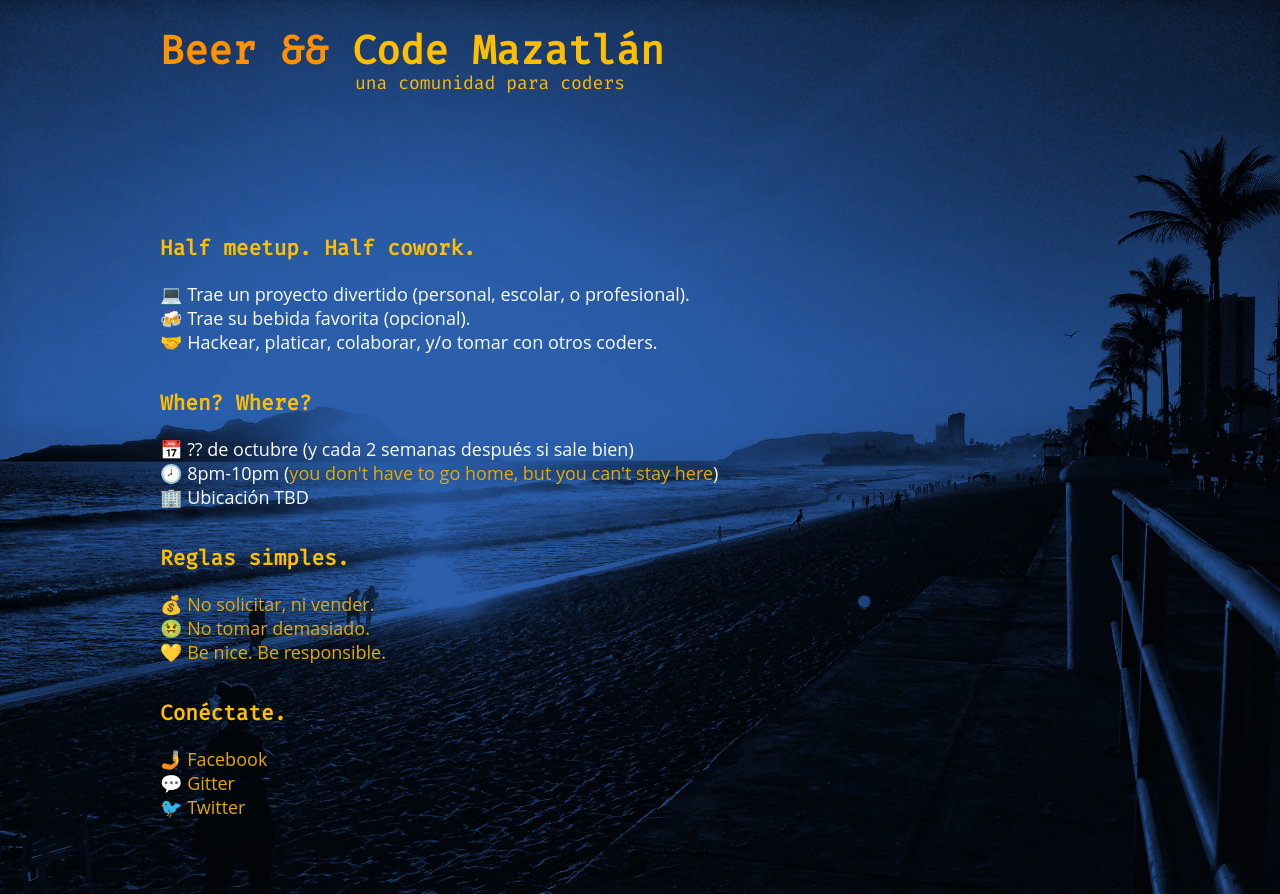
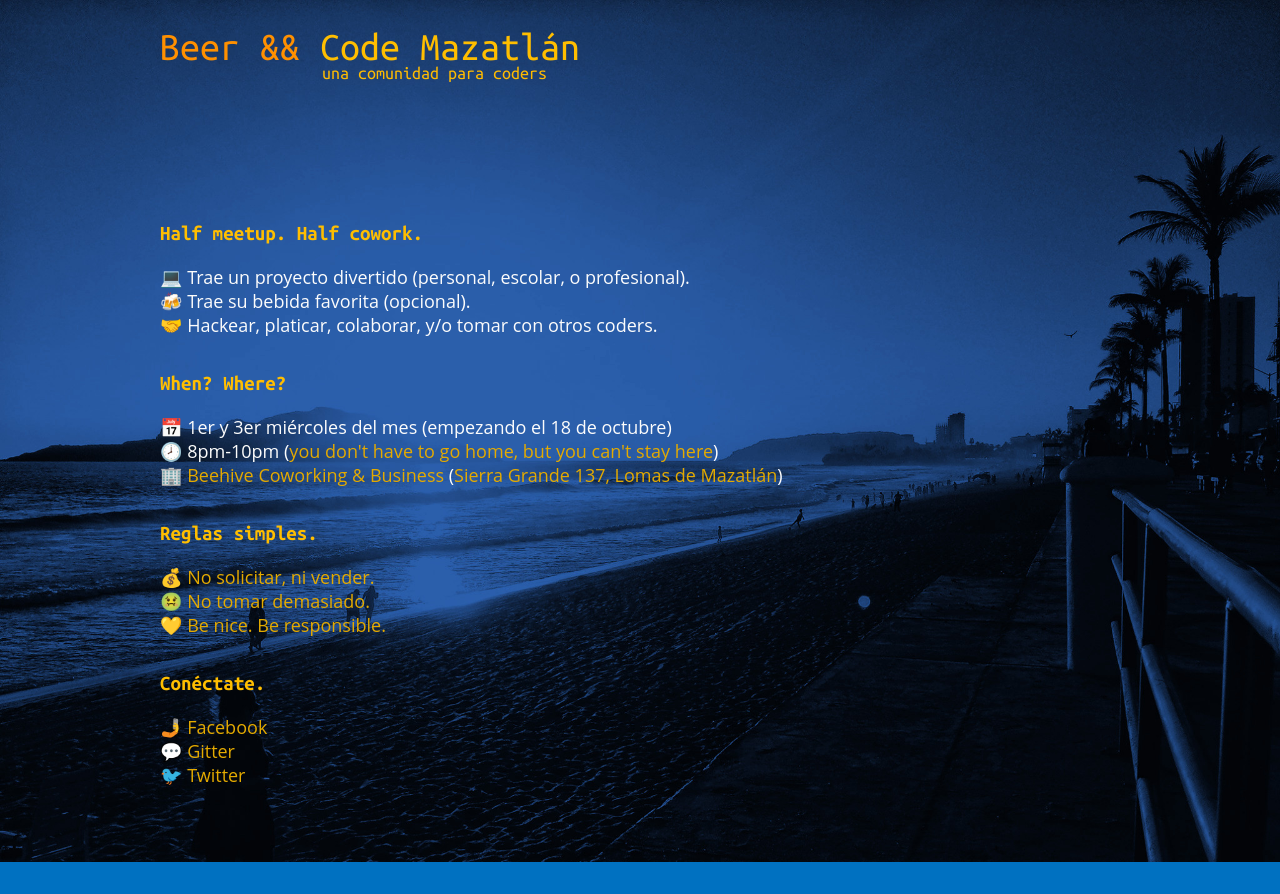
Before and after one commit to codemazatlan/beer-code, a plain HTML site: page index.html in a window 1280 px wide. After the commit the page ends 862 px from the top, so only its background shows below. Drawn offline with Linux system fonts and the light colour scheme; a script that the page names is missing.

Commit message:
add beehive.. tweak style

```diff
--- a/css/main.css
+++ b/css/main.css
@@ -18,7 +18,7 @@ body
 
 .brand {
     color: #FFBB00;
-    font-family: 'Fira mono';
+    font-family: 'Ubuntu Mono';
 }
 
 .brand .slogan {
@@ -30,14 +30,14 @@ body
 }
 
 h1, h2 {
-    font-family: 'Fira Mono', monospace;
+    font-family: 'Ubuntu Mono', monospace;
     font-size: 40px;
-    font-weight: 700;
+    font-weight: normal;
     color: #FFBE00;
 }
 
 h3, h4, h5, h6 {
-    font-family: 'Fira Mono', monospace;
+    font-family: 'Ubuntu Mono', monospace;
     color: #FFBE00;
     font-weight: 700;
 }
@@ -62,7 +62,7 @@ a:hover, a:active {
 
 code {
     font-size: 16px;
-    font-family: 'Fira Mono', monospace;
+    font-family: 'Ubuntu Mono', monospace;
 }
 
 ul {
--- a/index.html
+++ b/index.html
@@ -9,7 +9,7 @@
 
       <link rel="manifest" href="site.webmanifest">
       <link rel="apple-touch-icon" href="icon.png">
-      <link href="https://fonts.googleapis.com/css?family=Fira+Mono" rel="stylesheet">
+      <link href="https://fonts.googleapis.com/css?family=Ubuntu+Mono:400,700" rel="stylesheet">
       <link rel="stylesheet" href="css/main.css">
 
       <script async src="https://www.googletagmanager.com/gtag/js?id=UA-89616131-2"></script>
@@ -23,8 +23,8 @@
   </head>
   <body>
     <div class="container brand" style="position: relative">
-      <h1><span class="sub-brand">Beer &&</span> Code Mazatlán</h1>
-      <div class="slogan" style="margin-left: 195px;">una comunidad para coders</div>
+      <h1><span class="sub-brand">Beer &amp;&amp;</span> Code Mazatlán</h1>
+      <div class="slogan" style="margin-left: 162px;">una comunidad para coders</div>
     </div>
     <br><br><br><br><br>
 
@@ -38,9 +38,9 @@
 
       <h3>When? Where?</h3>
       <ul>
-        <li>📅 ?? de octubre (y cada 2 semanas después si sale bien)</li>
+        <li>📅 1er y 3er miércoles del mes (empezando el 18 de octubre)</li>
         <li>🕗 8pm-10pm (<a href="https://www.youtube.com/watch?v=xGytDsqkQY8">you don't have to go home, but you can't stay here</a>)</li>
-        <li>🏢 Ubicación TBD</li>
+        <li>🏢 <a href="http://beehive.mx">Beehive Coworking &amp; Business</a> (<a href="https://goo.gl/maps/5quF2zpMaGF2">Sierra Grande 137, Lomas de Mazatlán</a>)</li>
       </ul>
 
       <h3>Reglas simples.</h3>
```
Also changed, not shown: code-of-conduct.html (+5 -5 lines), 1 other file.
